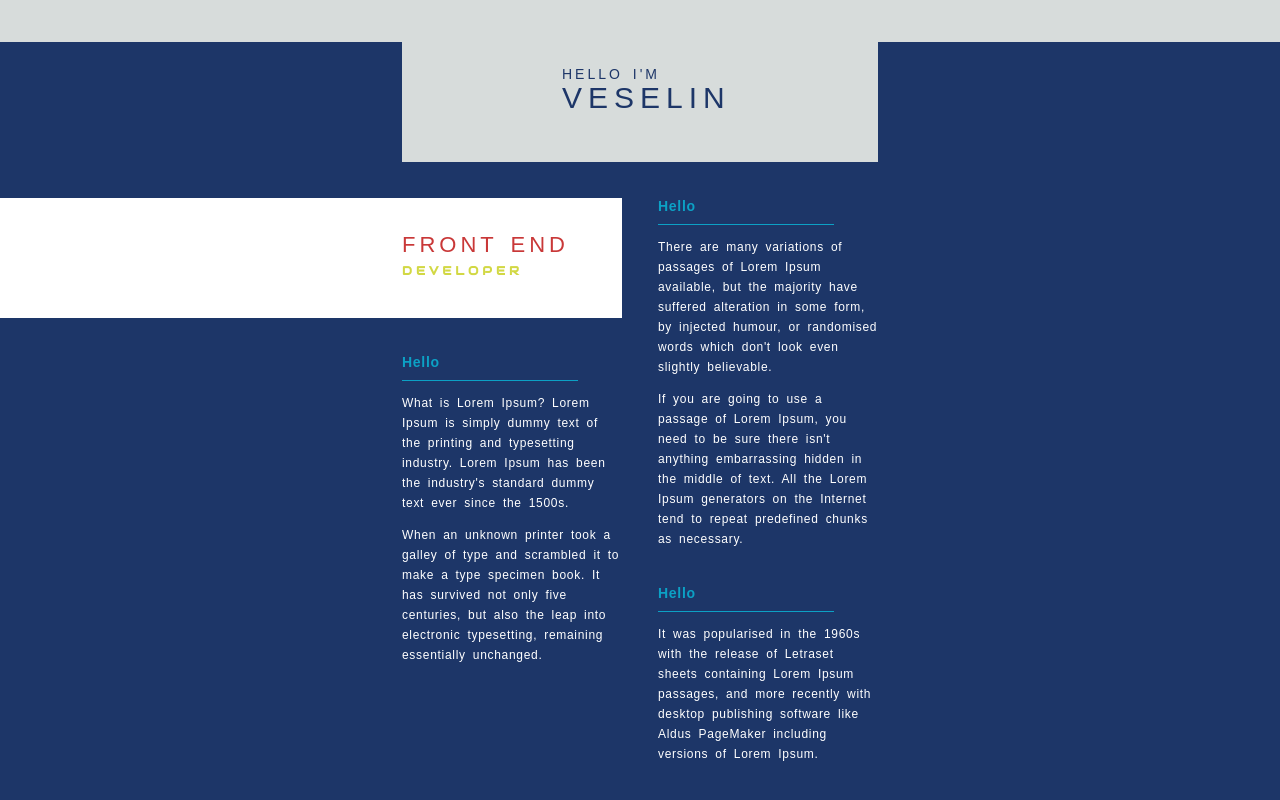
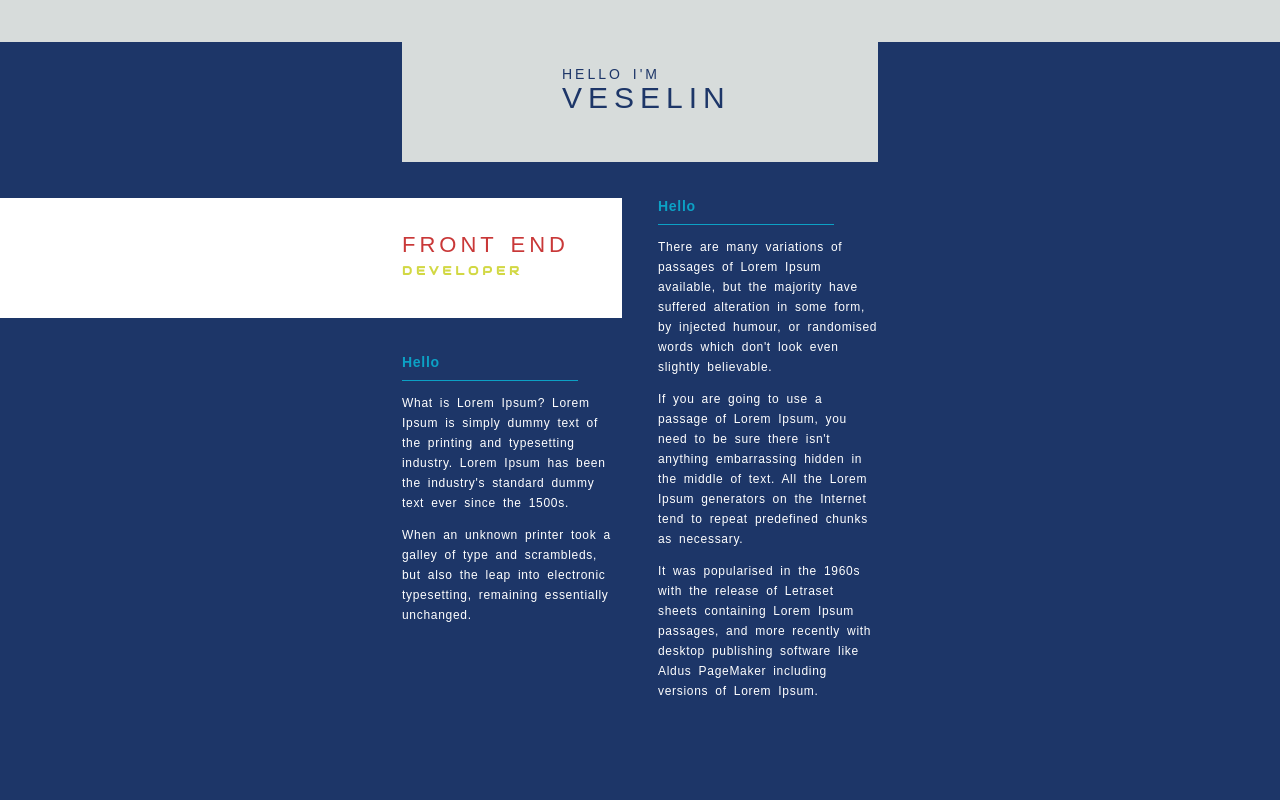
Before and after one commit to bacc0/trayanovCV, a Next.js app: page / in a window 1280 px wide. Shown: the part 1558-2358 px from the top of the page. Built offline with nearby package versions, Linux system fonts and the light colour scheme.

Commit message:
tect cuted

```diff
--- a/_components/About.js
+++ b/_components/About.js
@@ -50,7 +50,7 @@ export default function HomePage() {
                                         <hr />
                                         <p>What is Lorem Ipsum?
                                              Lorem Ipsum is simply dummy text of the printing and typesetting industry. Lorem Ipsum has been the industry's standard dummy text ever since the 1500s.</p>
-                                        <p>When an unknown printer took a galley of type and scrambled it to make a type specimen book. It has survived not only five centuries, but also the leap into electronic typesetting, remaining essentially unchanged. </p>
+                                        <p>When an unknown printer took a galley of type and scrambleds, but also the leap into electronic typesetting, remaining essentially unchanged. </p>
 
                                    </div>
                               </div>
@@ -65,15 +65,10 @@ export default function HomePage() {
                                         <hr />
                                         <p>There are many variations of passages of Lorem Ipsum available, but the majority have suffered alteration in some form, by injected humour, or randomised words which don't look even slightly believable.</p>
                                         <p>If you are going to use a passage of Lorem Ipsum, you need to be sure there isn't anything embarrassing hidden in the middle of text. All the Lorem Ipsum generators on the Internet tend to repeat predefined chunks as necessary.</p>
-                                   </div>
-                              </div>
-                              <div className='content-container-right'>
-                                   <div className='content-right'>
-                                        <h3>Hello</h3>
-                                        <hr />
                                         <p>It was popularised in the 1960s with the release of Letraset sheets containing Lorem Ipsum passages, and more recently with desktop publishing software like Aldus PageMaker including versions of Lorem Ipsum.</p>
                                    </div>
                               </div>
+
                          </div>
                     </div>
                </div>
```
